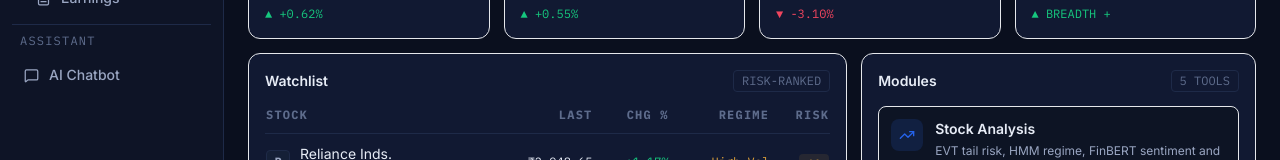
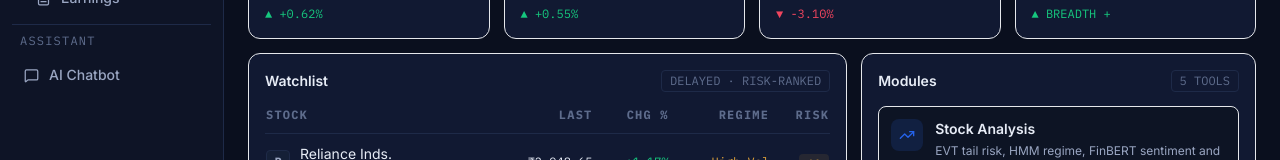
Before and after one commit to prernasach029/marketpulse-react, a React (Create React App) app: page / in a window 1280 px wide. Shown: the part 315-475 px from the top of the page. Built offline with nearby package versions, Linux system fonts and the light colour scheme.

Commit message:
Add price delay disclaimer

```diff
--- a/src/pages/Overview.jsx
+++ b/src/pages/Overview.jsx
@@ -70,7 +70,7 @@ export default function Overview() {
         <div className="col-span-3 bg-panel border border-line-soft rounded-xl p-4">
           <div className="flex items-center justify-between mb-3.5">
             <span className="font-semibold text-sm text-txt-1">Watchlist</span>
-            <span className="font-mono text-xs text-txt-3 border border-line px-2 py-0.5 rounded">RISK-RANKED</span>
+            <span className="font-mono text-xs text-txt-3 border border-line px-2 py-0.5 rounded">DELAYED · RISK-RANKED</span>
           </div>
           <table className="w-full">
             <thead>
--- a/src/pages/StockAnalysis.jsx
+++ b/src/pages/StockAnalysis.jsx
@@ -185,6 +185,7 @@ export default function StockAnalysis({ setAnalysisData }) {
             </div>
             <div className="text-right">
               <div className="font-mono text-3xl font-semibold text-txt-1">₹{result.current_price?.toLocaleString('en-IN')}</div>
+              <div className="font-mono text-xs text-txt-3 mt-1">Delayed 15-20 min · Yahoo Finance</div>
             </div>
           </div>
 
```
